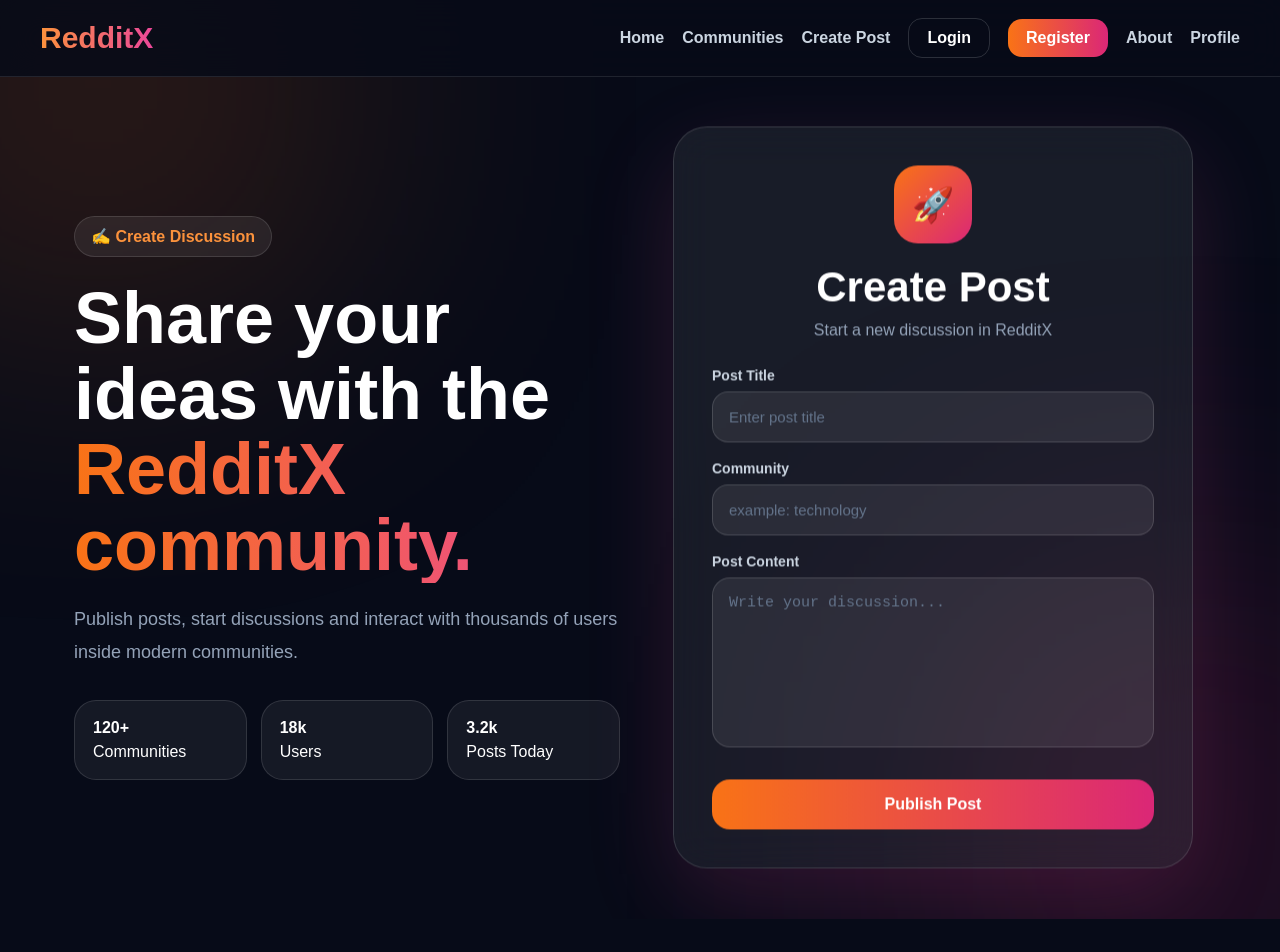
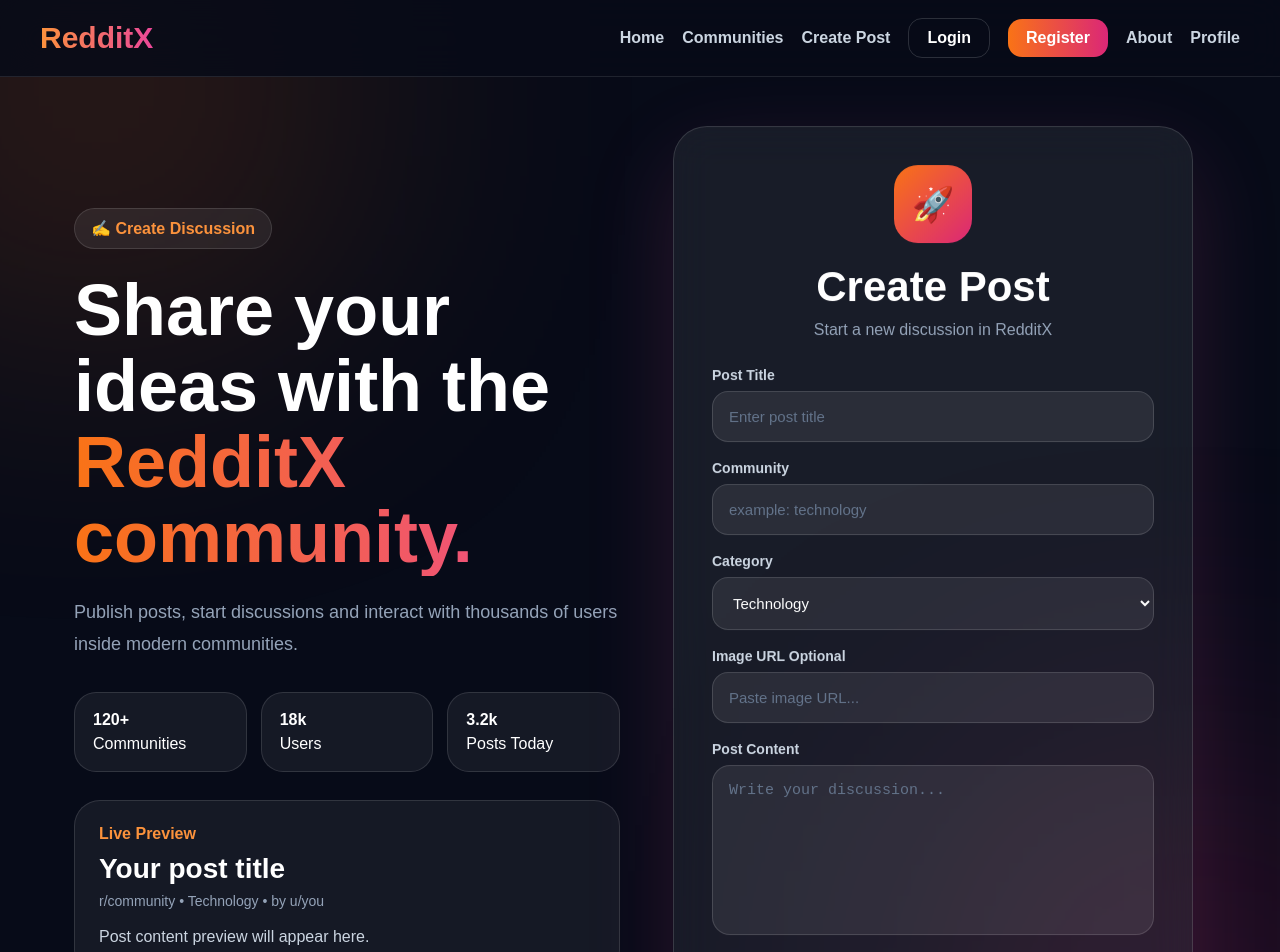
Before and after one commit to Kesarkarale/reddit-clone, a Next.js app: page /create-post in a window 1280 px wide. Shown: the top 952 px of the page. Before the commit the page ends 919 px from the top, so only its background shows below. Built offline with nearby package versions, Linux system fonts and the light colour scheme; sample sign-in values are in the browser's storage.

Commit message:
Update page.js

```diff
--- a/app/create-post/page.js
+++ b/app/create-post/page.js
@@ -1,44 +1,58 @@
 "use client";
 
-import { useState } from "react";
+import { useEffect, useState } from "react";
 import Navbar from "../../components/Navbar";
 
 export default function CreatePost() {
   const [title, setTitle] = useState("");
   const [community, setCommunity] = useState("");
+  const [category, setCategory] = useState("Technology");
+  const [imageUrl, setImageUrl] = useState("");
   const [content, setContent] = useState("");
   const [message, setMessage] = useState("");
+
+  useEffect(() => {
+    const user = localStorage.getItem("redditxUser");
+
+    if (!user) {
+      window.location.href = "/login";
+    }
+  }, []);
 
   function handlePost(e) {
     e.preventDefault();
 
     if (!title || !community || !content) {
-      setMessage("Please fill all fields.");
+      setMessage("Please fill title, community and content.");
       return;
     }
 
-    const posts =
-      JSON.parse(localStorage.getItem("redditxPosts")) || [];
+    const posts = JSON.parse(localStorage.getItem("redditxPosts")) || [];
+    const user = JSON.parse(localStorage.getItem("redditxUser")) || {};
+
+    const slug = community.toLowerCase().trim().replace(/\s+/g, "-");
 
     const newPost = {
       id: Date.now(),
       title,
-      community,
+      community: slug,
+      category,
+      imageUrl,
       content,
+      author: user.username || "anonymous",
+      votes: 1,
+      comments: 0,
+      createdAt: new Date().toISOString(),
     };
 
     posts.unshift(newPost);
+    localStorage.setItem("redditxPosts", JSON.stringify(posts));
 
-    localStorage.setItem(
-      "redditxPosts",
-      JSON.stringify(posts)
-    );
+    setMessage("Post published successfully! Redirecting...");
 
-    setMessage("Post published successfully!");
-
-    setTitle("");
-    setCommunity("");
-    setContent("");
+    setTimeout(() => {
+      window.location.href = `/r/${slug}`;
+    }, 1200);
   }
 
   return (
@@ -96,6 +110,20 @@ export default function CreatePost() {
               <span>Posts Today</span>
             </div>
           </div>
+
+          <div style={preview}>
+            <p style={previewTag}>Live Preview</p>
+            <h2 style={previewTitle}>{title || "Your post title"}</h2>
+            <p style={previewMeta}>
+              r/{community || "community"} • {category} • by u/you
+            </p>
+
+            {imageUrl && <img src={imageUrl} alt="preview" style={previewImg} />}
+
+            <p style={previewText}>
+              {content || "Post content preview will appear here."}
+            </p>
+          </div>
         </div>
 
         <div style={card}>
@@ -103,20 +131,13 @@ export default function CreatePost() {
 
           <h2 style={titleStyle}>Create Post</h2>
 
-          <p style={subtitle}>
-            Start a new discussion in RedditX
-          </p>
+          <p style={subtitle}>Start a new discussion in RedditX</p>
 
-          {message && (
-            <div style={toast}>
-              {message}
-            </div>
-          )}
+          {message && <div style={toast}>{message}</div>}
 
           <form onSubmit={handlePost} style={form}>
             <div>
               <label style={label}>Post Title</label>
-
               <input
                 className="post-input"
                 style={input}
@@ -129,7 +150,6 @@ export default function CreatePost() {
 
             <div>
               <label style={label}>Community</label>
-
               <input
                 className="post-input"
                 style={input}
@@ -141,8 +161,35 @@ export default function CreatePost() {
             </div>
 
             <div>
+              <label style={label}>Category</label>
+              <select
+                style={input}
+                value={category}
+                onChange={(e) => setCategory(e.target.value)}
+              >
+                <option>Technology</option>
+                <option>Gaming</option>
+                <option>Movies</option>
+                <option>Design</option>
+                <option>Education</option>
+                <option>General</option>
+              </select>
+            </div>
+
+            <div>
+              <label style={label}>Image URL Optional</label>
+              <input
+                className="post-input"
+                style={input}
+                type="text"
+                placeholder="Paste image URL..."
+                value={imageUrl}
+                onChange={(e) => setImageUrl(e.target.value)}
+              />
+            </div>
+
+            <div>
               <label style={label}>Post Content</label>
-
               <textarea
                 className="post-input"
                 style={textarea}
@@ -258,6 +305,44 @@ const miniCard = {
   gap: "6px",
 };
 
+const preview = {
+  marginTop: "28px",
+  padding: "24px",
+  borderRadius: "26px",
+  background: "rgba(255,255,255,0.06)",
+  border: "1px solid rgba(255,255,255,0.12)",
+};
+
+const previewTag = {
+  color: "#fb923c",
+  fontWeight: "900",
+  marginBottom: "10px",
+};
+
+const previewTitle = {
+  fontSize: "28px",
+  marginBottom: "8px",
+};
+
+const previewMeta = {
+  color: "#94a3b8",
+  fontSize: "14px",
+};
+
+const previewText = {
+  color: "#cbd5e1",
+  marginTop: "14px",
+  lineHeight: "1.7",
+};
+
+const previewImg = {
+  width: "100%",
+  maxHeight: "220px",
+  objectFit: "cover",
+  borderRadius: "20px",
+  marginTop: "16px",
+};
+
 const card = {
   width: "100%",
   maxWidth: "520px",
```
